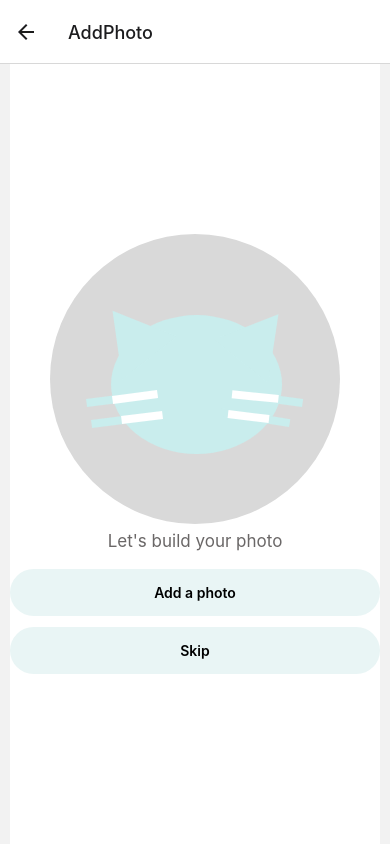
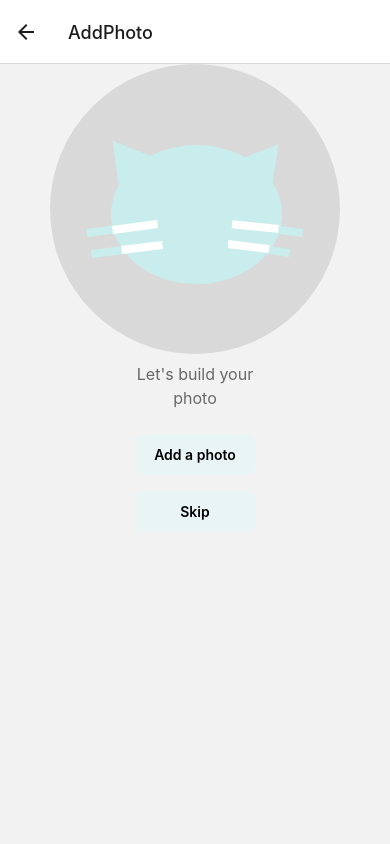
Before and after one commit to astrjc0326/meowmatch, a React Native app: screen /AddPhoto in a window 390 px wide. Built offline with nearby package versions, Linux system fonts and the light colour scheme.

Commit message:
refactor: tailwind css

```diff
--- a/components/AddPhoto.tsx
+++ b/components/AddPhoto.tsx
@@ -2,40 +2,23 @@ import React, {useState} from 'react';
 import { View, Text, TouchableOpacity, StyleSheet } from 'react-native';
 import styles from '../assets/styles';
 import DefaultProfile from '../assets/DefaultProfilePhoto';
+import tw from 'twrnc';
 
 export default function AddPhoto ({navigation}: any) {
 
   return (
-    <View style={{...styles.container,
-    ...stylesheet.bkground, ...stylesheet.container}}>
+    <View style={[tw`bg-white mx-30 flex-1 items-center align-center bg-inherit`]}>
       <View >
       <DefaultProfile />
       </View>
-      <Text style={styles.description}>Let's build your photo</Text>
-      <TouchableOpacity style={styles.btn} onPress={() => navigation.navigate("ProfileCamera")}>
-        <Text style={styles.btntxt}>Add a photo</Text>
+      <Text style={[tw`my-2 text-base text-center`, {color: '#6a6767'}]}>Let's build your photo</Text>
+      <TouchableOpacity style={[tw`w-4/5 items-center rounded-lg mt-4`, {backgroundColor: '#e9f5f5'}]} onPress={() => navigation.navigate("ProfileCamera")}>
+        <Text style={tw`font-semibold text-center rounded-full my-3 `}>Add a photo</Text>
       </TouchableOpacity>
-      <TouchableOpacity style={styles.btn} onPress={() => navigation.navigate("SelfIntroduction")}>
-        <Text style={styles.btntxt}>Skip</Text>
+      <TouchableOpacity style={[tw`items-center rounded-lg mt-4 w-4/5`, {backgroundColor: '#e9f5f5'}]} onPress={() => navigation.navigate("SelfIntroduction")}>
+        <Text style={tw`"w-full font-semibold text-center rounded-full my-3 `}>Skip</Text>
       </TouchableOpacity>
 
     </View>
   )
 }
-
-let stylesheet = StyleSheet.create({
-  container: {
-    marginHorizontal: 10
-  },
-  bkground: {
-    backgroundColor: "white"
-  },
-  // profile: {
-  //   position: "absolute",
-  //   top: "30%"
-  // },
-  logo: {
-    position: "absolute",
-    top: "10%",
-  },
-})
```
